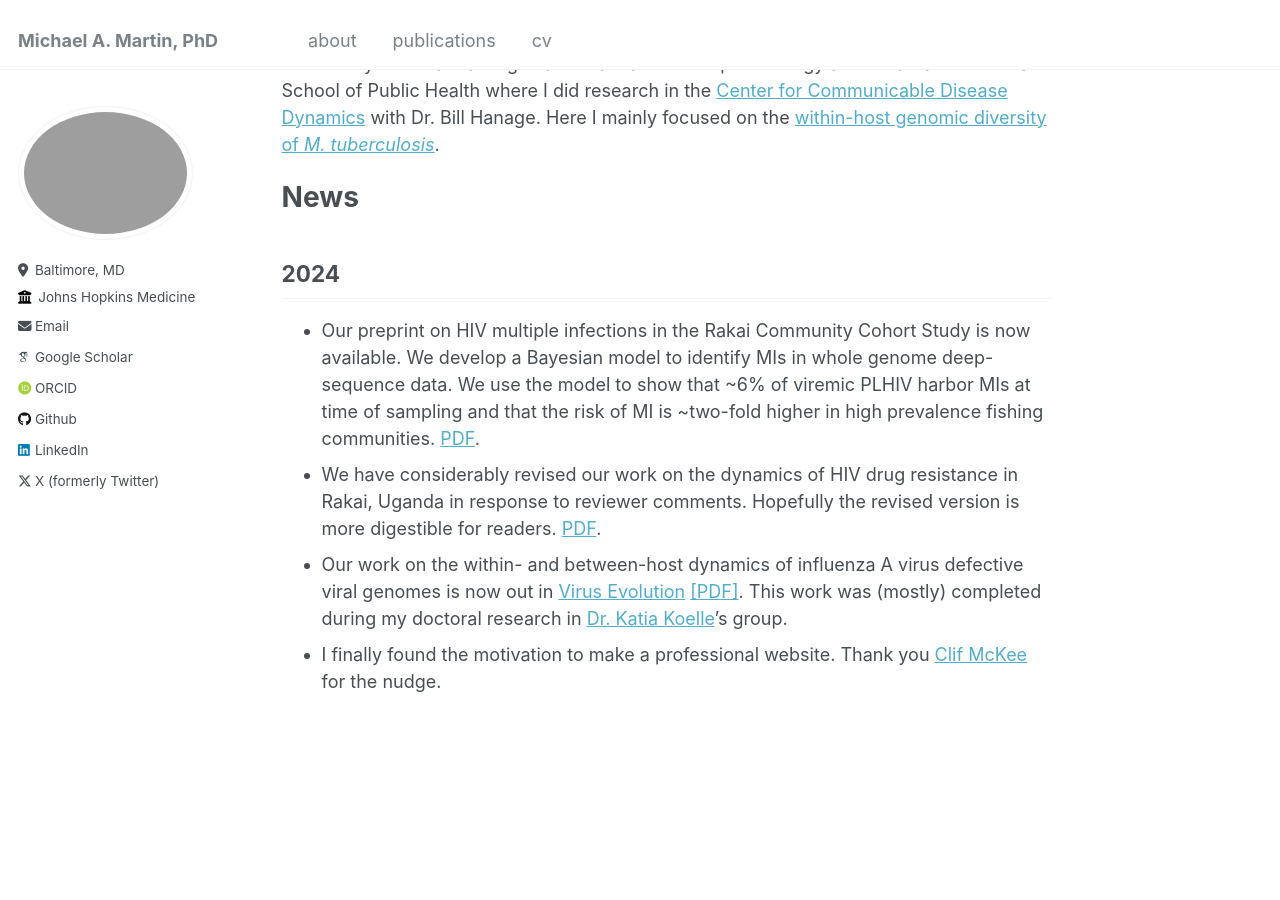
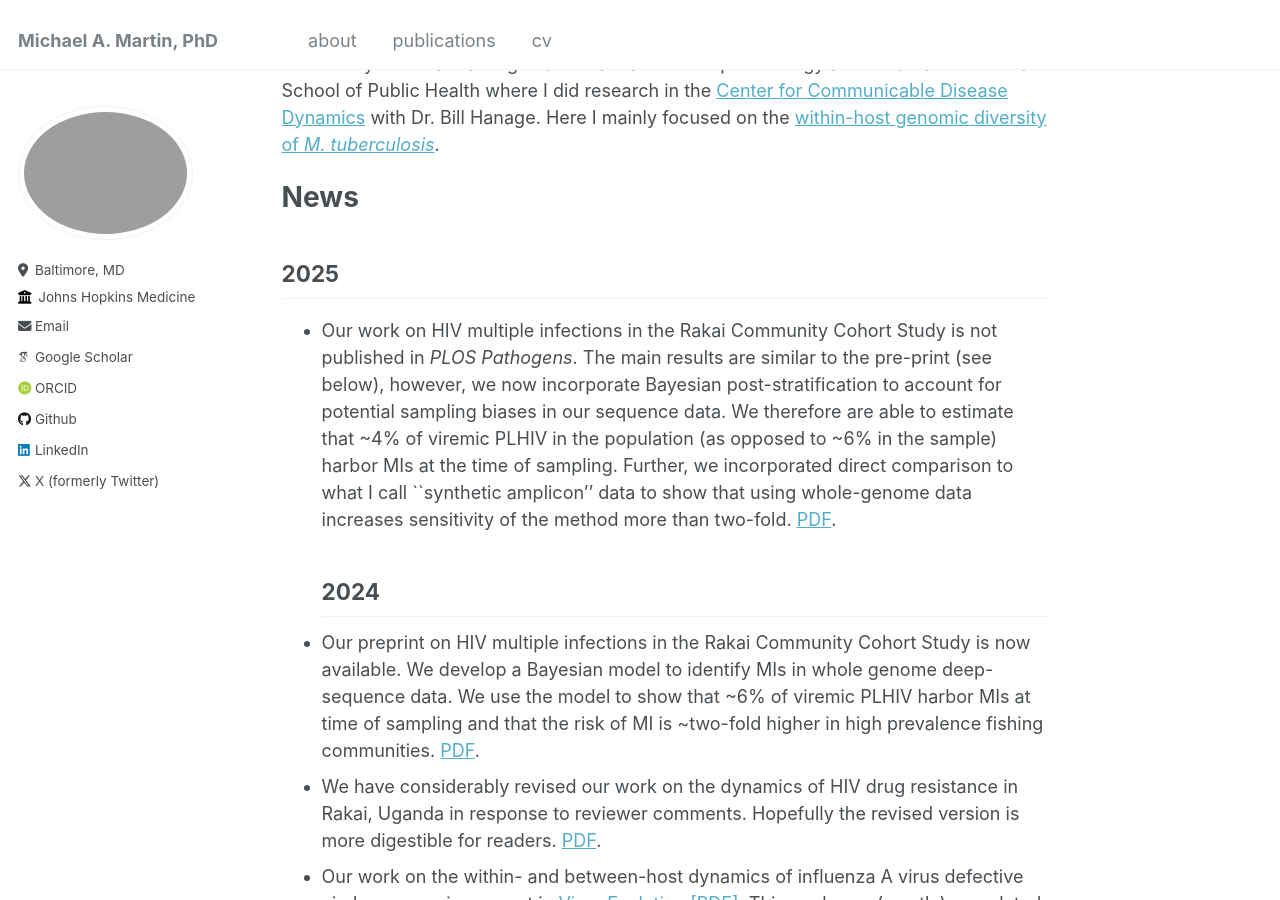
Before and after one commit to m-a-martin/m-a-martin.github.io, a Jekyll site: the page built from _pages/about.md, in a window 1280 px wide and 900 px high, scrolled down 930 px. Built offline with Jekyll 4.4.1, drawn with Linux system fonts in a browser that asks for light colours; some web fonts are replaced.

Commit message:
Update about.md

```diff
--- a/_pages/about.md
+++ b/_pages/about.md
@@ -16,6 +16,8 @@ I completed my doctoral training in [Dr. Katia Koelle](https://scholarblogs.emor
 Prior to my doctoral training I earned a master's in epidemiology at the Harvard T.H. Chan School of Public Health where I did research in the [Center for Communicable Disease Dynamics](https://ccdd.hsph.harvard.edu) with Dr. Bill Hanage. Here I mainly focused on the [within-host genomic diversity of *M. tuberculosis*](https://doi.org/10.1099/mgen.0.000217).
 
 # News
+## 2025
+- Our work on HIV multiple infections in the Rakai Community Cohort Study is not published in *PLOS Pathogens*. The main results are similar to the pre-print (see below), however, we now incorporate Bayesian post-stratification to account for potential sampling biases in our sequence data. We therefore are able to estimate that ~4% of viremic PLHIV in the population (as opposed to ~6% in the sample) harbor MIs at the time of sampling. Further, we incorporated direct comparison to what I call ``synthetic amplicon'' data to show that using whole-genome data increases sensitivity of the method more than two-fold. [PDF](https://m-a-martin.github.io/files/hiv_mi.pdf).
 ## 2024
 - Our preprint on HIV multiple infections in the Rakai Community Cohort Study is now available. We develop a Bayesian model to identify MIs in whole genome deep-sequence data. We use the model to show that ~6% of viremic PLHIV harbor MIs at time of sampling and that the risk of MI is ~two-fold higher in high prevalence fishing communities. [PDF](https://www.medrxiv.org/content/10.1101/2024.10.21.24314869v1.full.pdf).
 - We have considerably revised our work on the dynamics of HIV drug resistance in Rakai, Uganda in response to reviewer comments. Hopefully the revised version is more digestible for readers. [PDF](https://m-a-martin.github.io/files/rccs_resistance.pdf).
```
